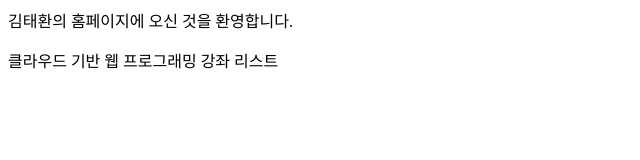
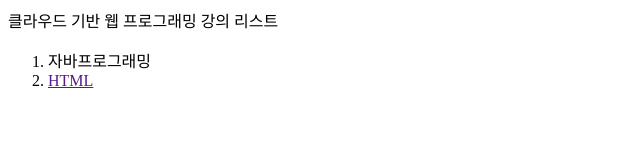
Before and after one commit to taehvvan/HTML, a plain HTML site: page index.html in a window 1280 px wide. Shown: the whole page, without its empty margins (0-640 px from the left). Drawn offline with Linux system fonts and the light colour scheme.

Commit message:
Update index.html

```diff
--- a/index.html
+++ b/index.html
@@ -6,7 +6,12 @@
     <title>index.html</title>
 </head>
 <body>
-    <header>김태환의 홈페이지에 오신 것을 환영합니다.</header>
-    <p>클라우드 기반 웹 프로그래밍 강좌 리스트</p>
+    <header>클라우드 기반 웹 프로그래밍 강의 리스트</header>
+    <p>
+        <ol>
+            <li>자바프로그래밍</li>
+            <li><a href="">HTML</a></li>
+        </ol>
+    </p>
 </body>
 </html>
```
